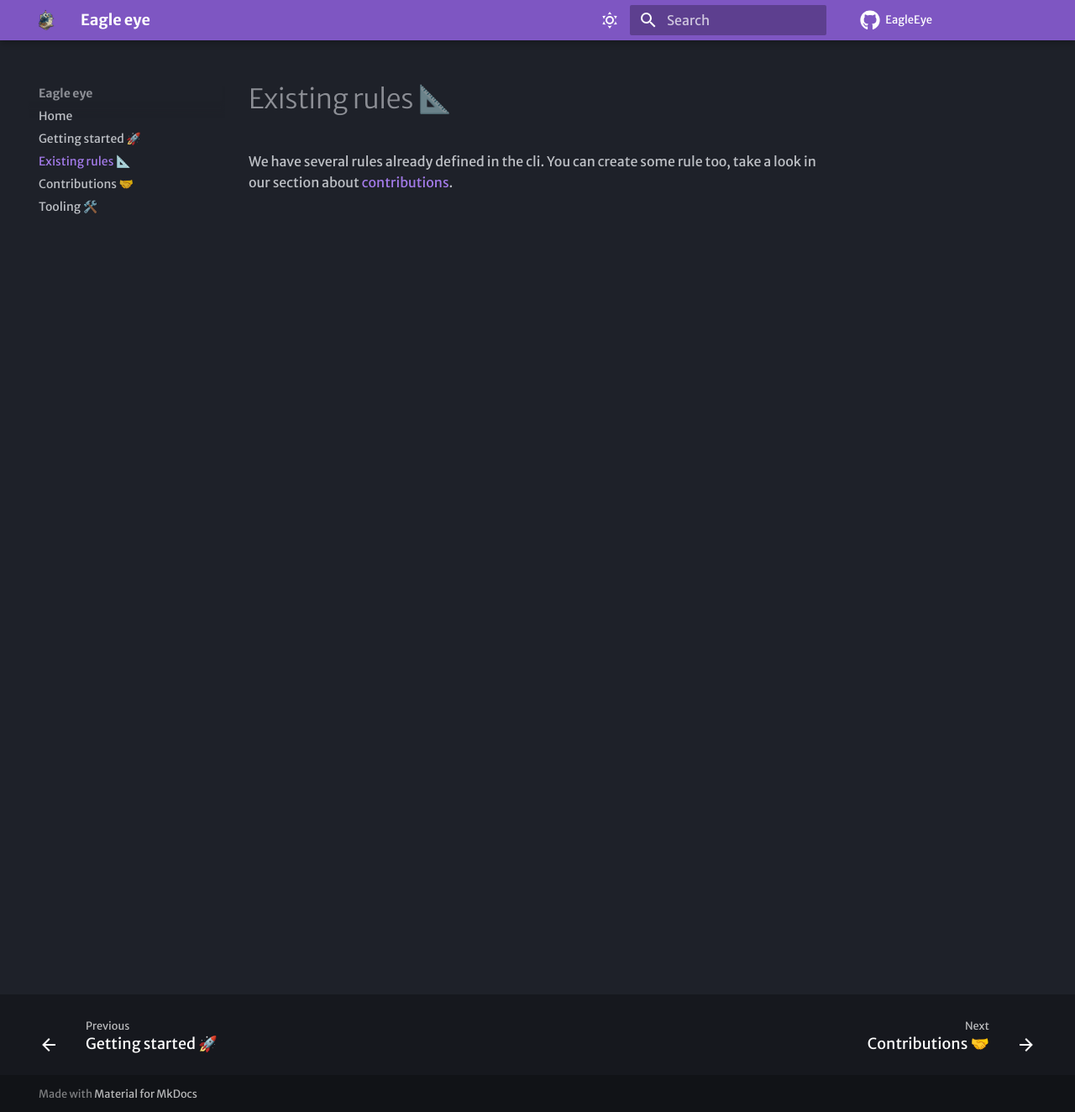
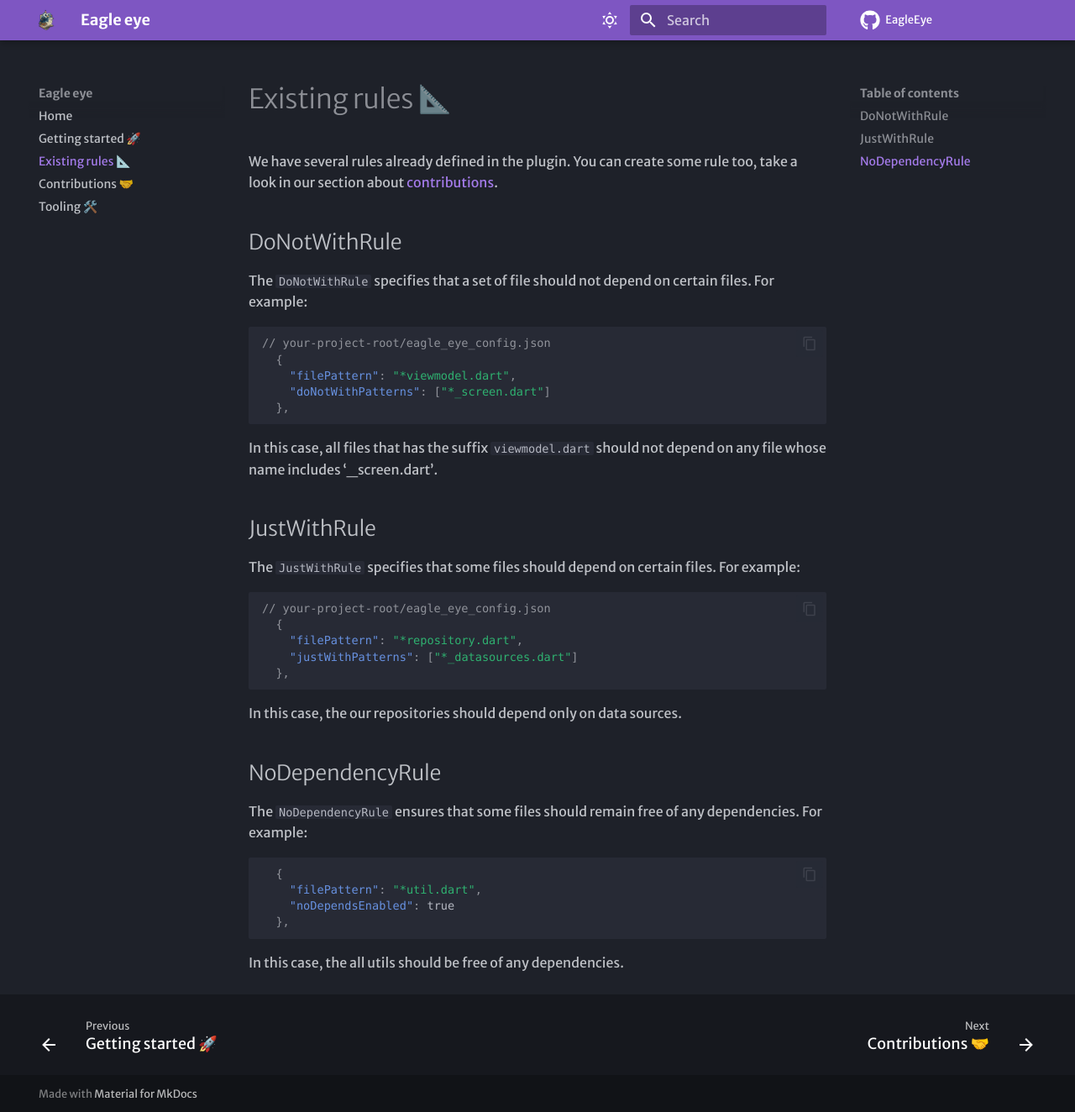
Before and after one commit to CodandoTV/eagle-eye, an MkDocs documentation site: the page built from docs/2-existing-rules.md, in a window 1280 px wide and 1324 px high. Shown: the whole window at 84% size. Built offline with MkDocs 1.6.1 and Material for MkDocs 9.7.7, drawn with Linux system fonts in a browser that asks for light colours; some web fonts are replaced; comment, search, counter and statistics services are not loaded.

Commit message:
Update existing rules

````diff
--- a/docs/2-existing-rules.md
+++ b/docs/2-existing-rules.md
@@ -1,3 +1,44 @@
 # Existing rules 📐
 
-We have several rules already defined in the cli. You can create some rule too, take a look in our section about [contributions](./3-contributions.md).
+We have several rules already defined in the plugin. You can create some rule too, take a look in our section about [contributions](./5-contributions.md).
+
+## DoNotWithRule
+
+The `DoNotWithRule` specifies that a set of file should not depend on certain files. For example:
+
+```json
+// your-project-root/eagle_eye_config.json
+  {
+    "filePattern": "*viewmodel.dart",
+    "doNotWithPatterns": ["*_screen.dart"]
+  },
+```
+
+In this case, all files that has the suffix `viewmodel.dart` should not depend on any file whose name includes '_screen.dart'.
+
+## JustWithRule
+
+The `JustWithRule` specifies that some files should depend on certain files. For example:
+
+```json
+// your-project-root/eagle_eye_config.json
+  {
+    "filePattern": "*repository.dart",
+    "justWithPatterns": ["*_datasources.dart"]
+  },
+```
+
+In this case, the our repositories should depend only on data sources.
+
+## NoDependencyRule
+
+The `NoDependencyRule` ensures that some files should remain free of any dependencies. For example:
+
+```json
+  {
+    "filePattern": "*util.dart",
+    "noDependsEnabled": true
+  },
+```
+
+In this case, the all utils should be free of any dependencies.
````
